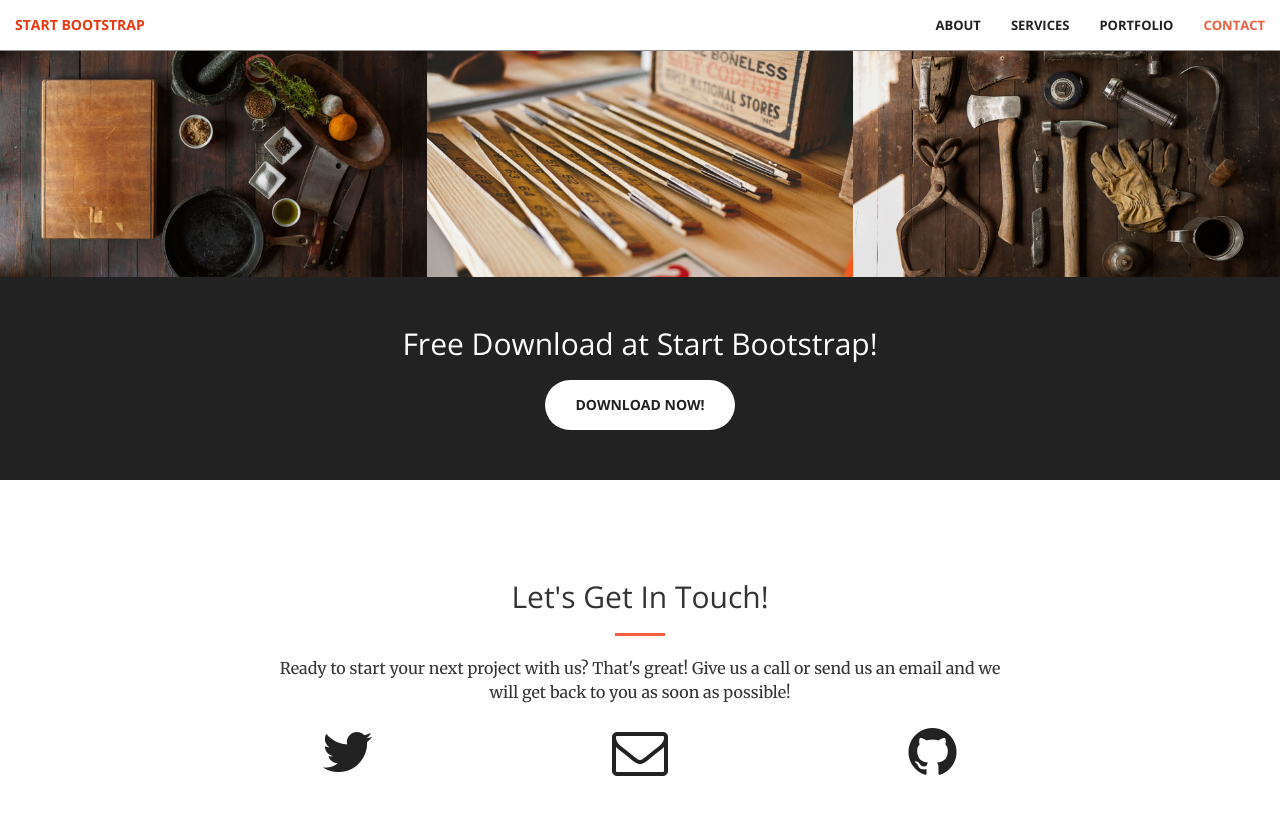
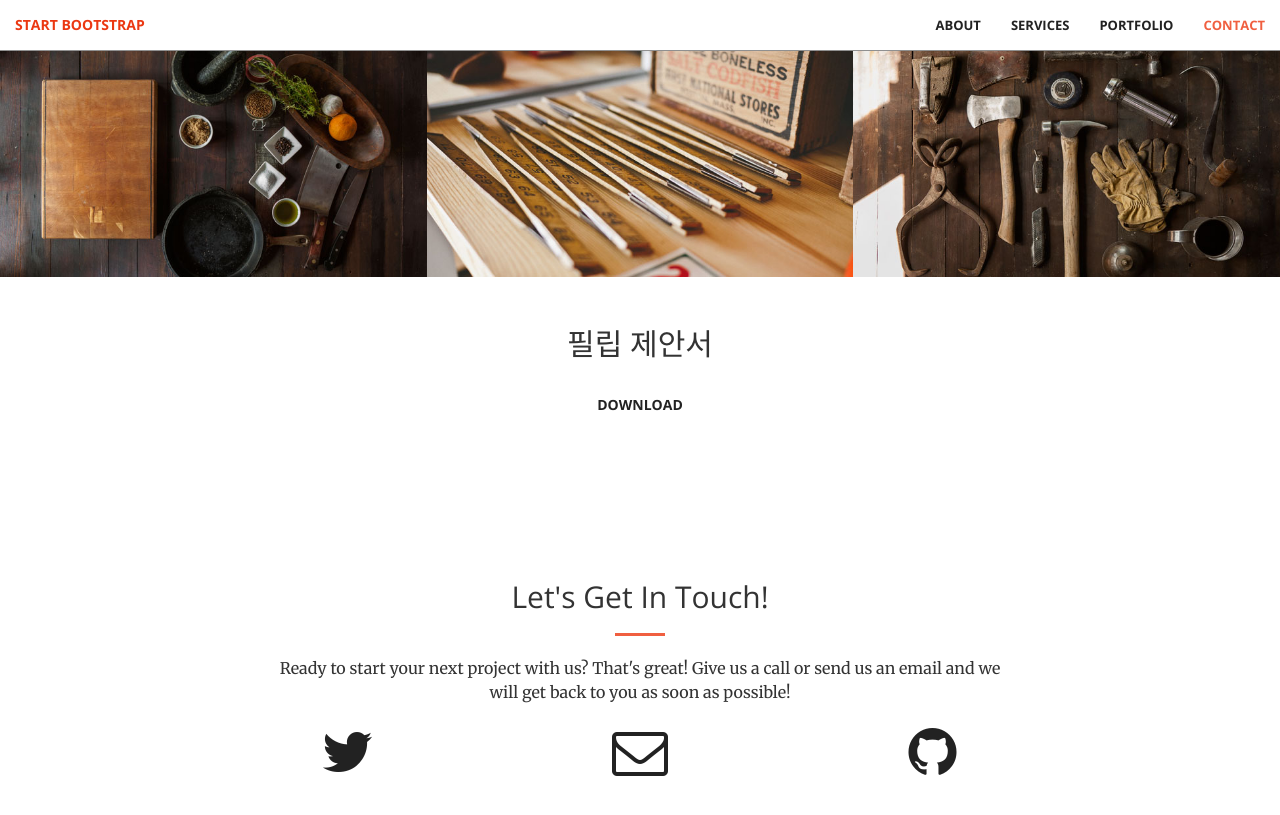
Before and after one commit to philipcommunication/philip-homepage, a Jekyll site: the page built from index.html, in a window 1280 px wide and 900 px high, scrolled down 1957 px. Shown: the top 815 px of the window. Built offline with Jekyll 4.4.1, drawn with Linux system fonts in a browser that asks for light colours.

Commit message:
aside 문구/색상 변경

```diff
--- a/_includes/aside.html
+++ b/_includes/aside.html
@@ -1,8 +1,8 @@
-  <aside class="bg-dark">
+  <aside class="#272645">
       <div class="container text-center">
           <div class="call-to-action">
-              <h2>Free Download at Start Bootstrap!</h2>
-              <a href="#" class="btn btn-default btn-xl wow tada">Download Now!</a>
+              <h2>필립 제안서</h2>
+              <a href="#" class="btn btn-default btn-xl wow tada">Download</a>
           </div>
       </div>
   </aside>
```
